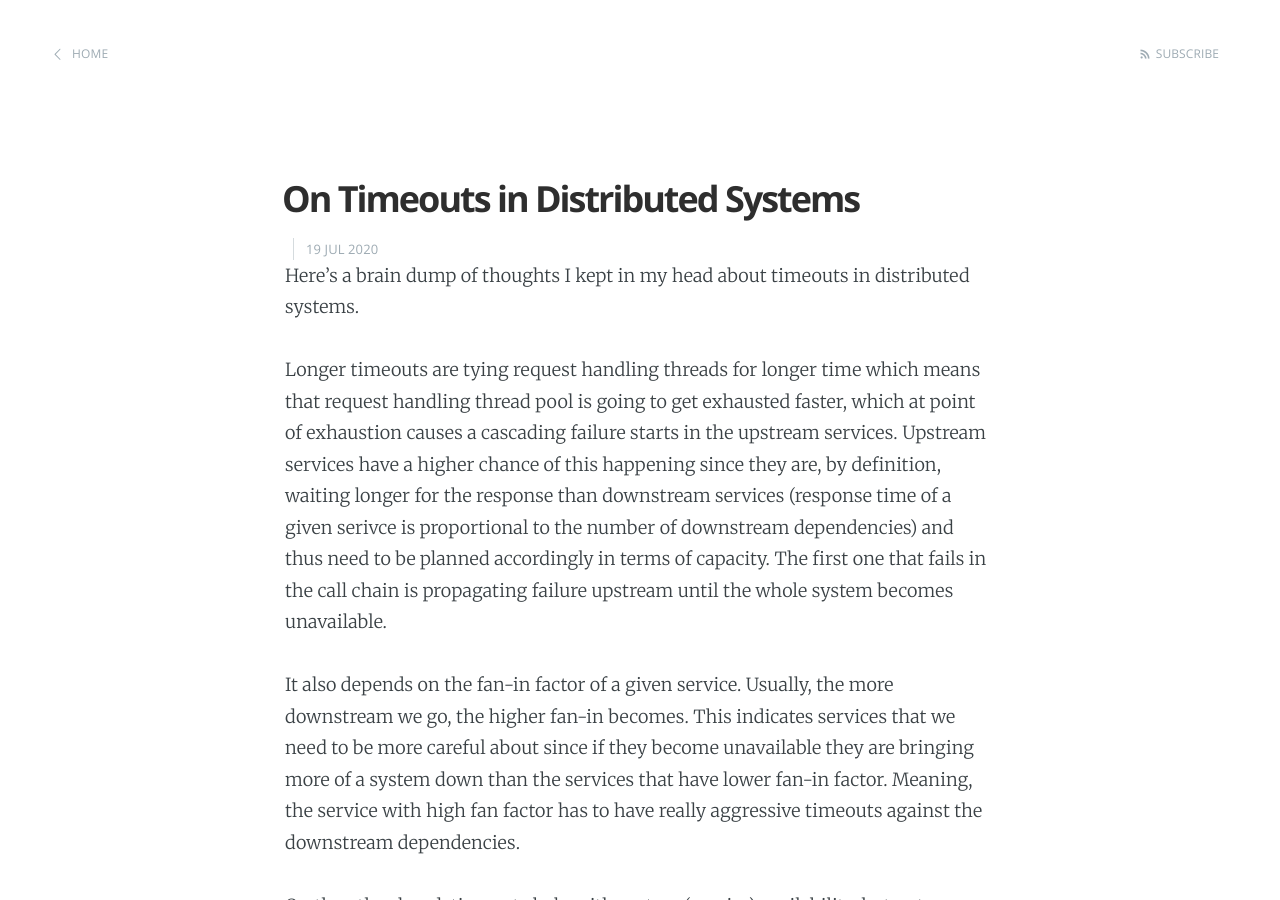
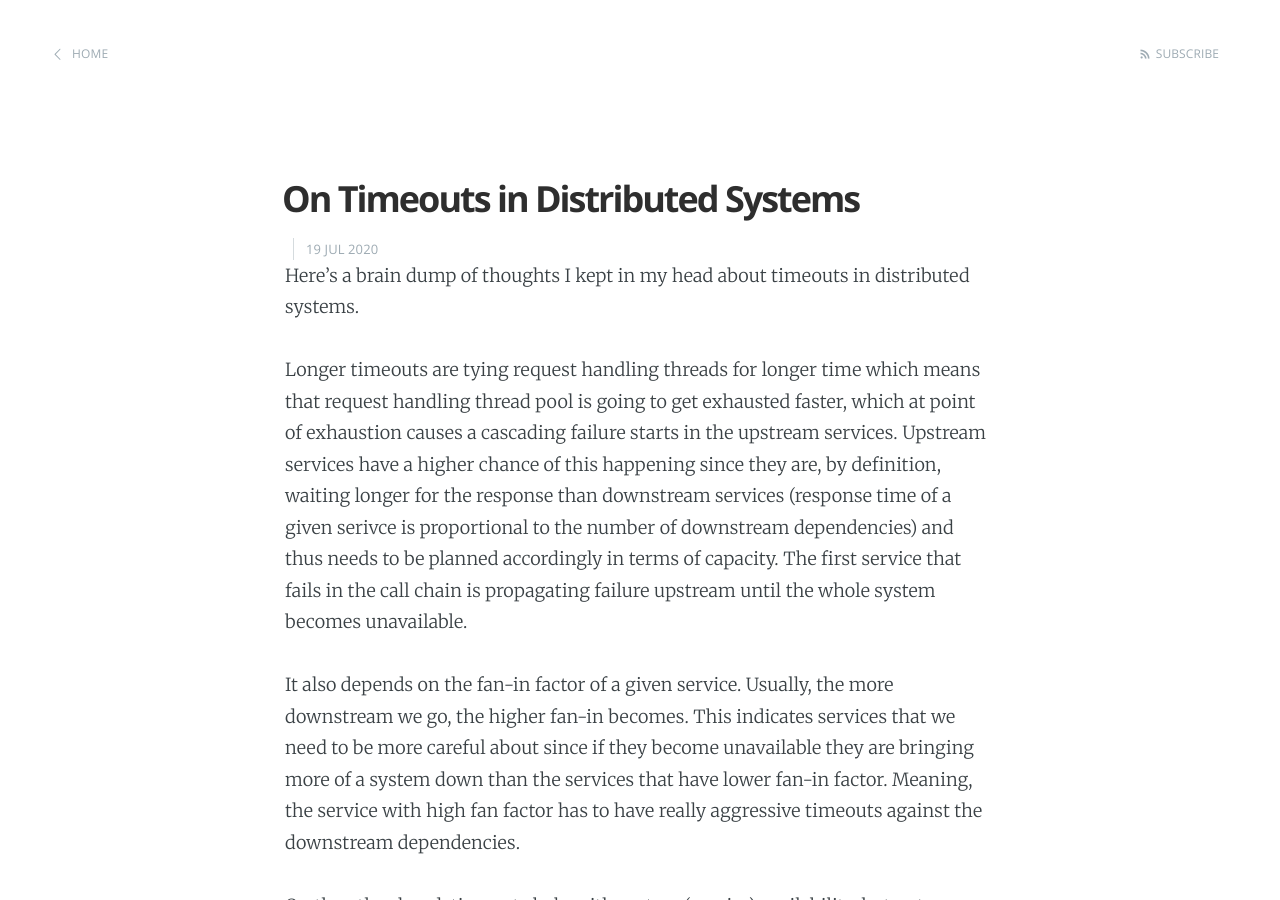
Before and after one commit to dragan-stepanovic/dragan-stepanovic.github.io, a Jekyll site: the page built from _posts/2020-07-19-on-timeouts.md, in a window 1280 px wide and 900 px high. Built offline with Jekyll 4.4.1, drawn with Linux system fonts in a browser that asks for light colours.

Commit message:
Update 2020-07-19-on-timeouts.md

```diff
--- a/_posts/2020-07-19-on-timeouts.md
+++ b/_posts/2020-07-19-on-timeouts.md
@@ -7,8 +7,8 @@ title: On Timeouts in Distributed Systems
 Here's a brain dump of thoughts I kept in my head about timeouts in distributed systems.
 
 Longer timeouts are tying request handling threads for longer time which means that request handling thread pool is going to get exhausted faster, which at point of exhaustion causes a cascading failure starts in the upstream services.
-Upstream services have a higher chance of this happening since they are, by definition, waiting longer for the response than downstream services (response time of a given serivce is proportional to the number of downstream dependencies) and thus need to be planned accordingly in terms of capacity.
-The first one that fails in the call chain is propagating failure upstream until the whole system becomes unavailable.
+Upstream services have a higher chance of this happening since they are, by definition, waiting longer for the response than downstream services (response time of a given serivce is proportional to the number of downstream dependencies) and thus needs to be planned accordingly in terms of capacity.
+The first service that fails in the call chain is propagating failure upstream until the whole system becomes unavailable.
 
 It also depends on the fan-in factor of a given service. Usually, the more downstream we go, the higher fan-in becomes. This indicates services that we need to be more careful about since if they become unavailable they are bringing more of a system down than the services that have lower fan-in factor.
 Meaning, the service with high fan factor has to have really aggressive timeouts against the downstream dependencies.
```
